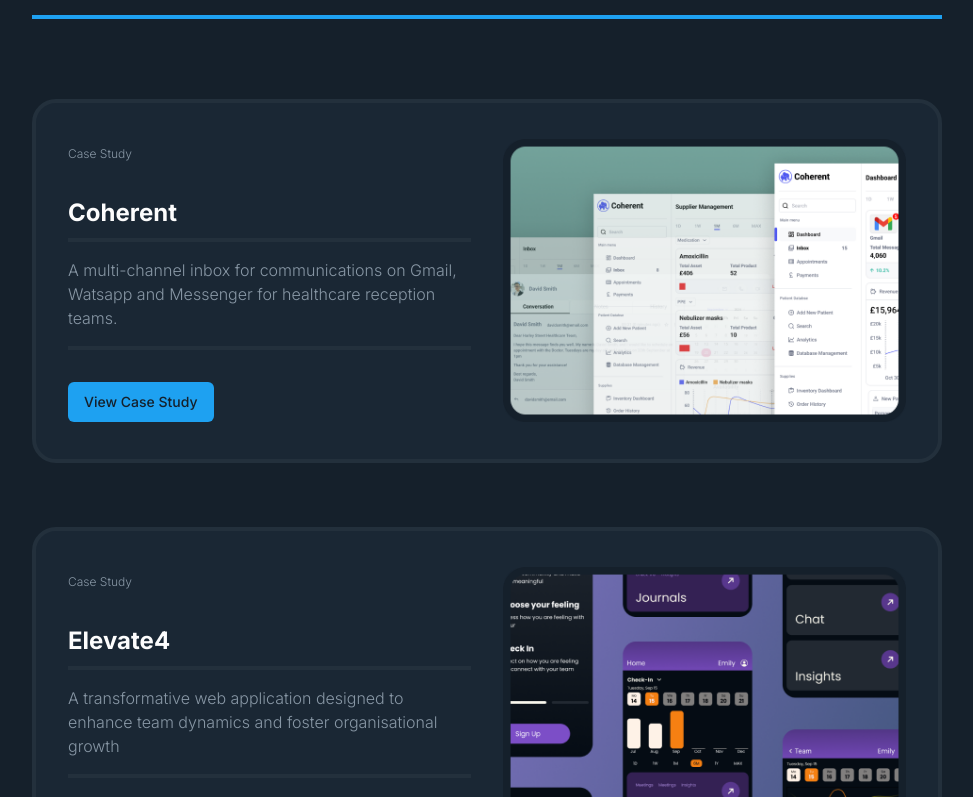
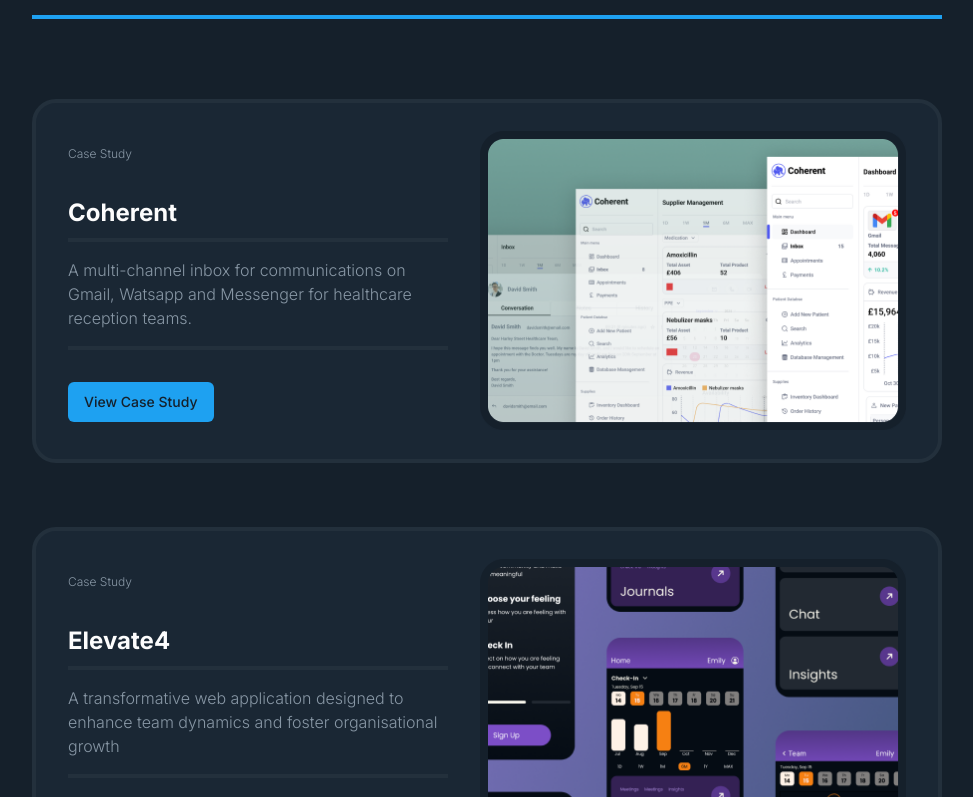
Before and after one commit to mohan-dev-ji/mv-portfolio-2024, a Next.js app: page / in a window 1280 px wide. Shown: the part 963-1760 px from the top of the page, without its empty margins (153-1126 px from the left). Built offline with nearby package versions, Linux system fonts and the light colour scheme.

Commit message:
values fixed image tag

```diff
--- a/src/app/components/sections/Values.tsx
+++ b/src/app/components/sections/Values.tsx
@@ -4,7 +4,7 @@
 
 const ValuesSection = () => {
   return (
-    <div className="max-w-[910px] mx-auto px-5 sm:px-0">
+    <div className="max-w-[910px] mx-auto">
       <SectionTitle title="Values" />
       <div className="grid grid-cols-1 md:grid-cols-2 gap-8">
         {values.map((value, index) => (
--- a/src/app/components/ui/TextImageSection.tsx
+++ b/src/app/components/ui/TextImageSection.tsx
@@ -2,6 +2,7 @@
 import Link from 'next/link';
 import React from 'react';
 import { buttonVariants } from "@/components/ui/button"
+import Image from 'next/image';
 
 interface TextImageSectionProps {
   tag: string;
@@ -30,9 +31,12 @@
         {buttonText}
         </Link>
       </div>
-      <div className="flex-1 mt-4 md:mt-0">
-        <img src={imageSrc} alt={title} className="w-full h-full object-cover" />
-      </div>
+      <Image
+        src={imageSrc}
+        alt={title}
+        width={426}
+        height={300}
+      />
     </div>
   );
 };
--- a/src/app/components/ui/ValuesElement.tsx
+++ b/src/app/components/ui/ValuesElement.tsx
@@ -1,5 +1,3 @@
-// TextImageSection.tsx
-import Link from 'next/link';
 import React from 'react';
 
 
--- a/src/app/page.tsx
+++ b/src/app/page.tsx
@@ -2,9 +2,6 @@
 import Hero from './components/sections/Hero'
 import Work from './components/sections/Work'
 import Values from './components/sections/Values'
-import ValueSection from './components/sections/Values'
-import ValuesSection from './components/sections/Values'
-import ValuesElement from './components/ui/ValuesElement'
 
 export const metadata: Metadata = {
   title: 'Mo | Home',
```
